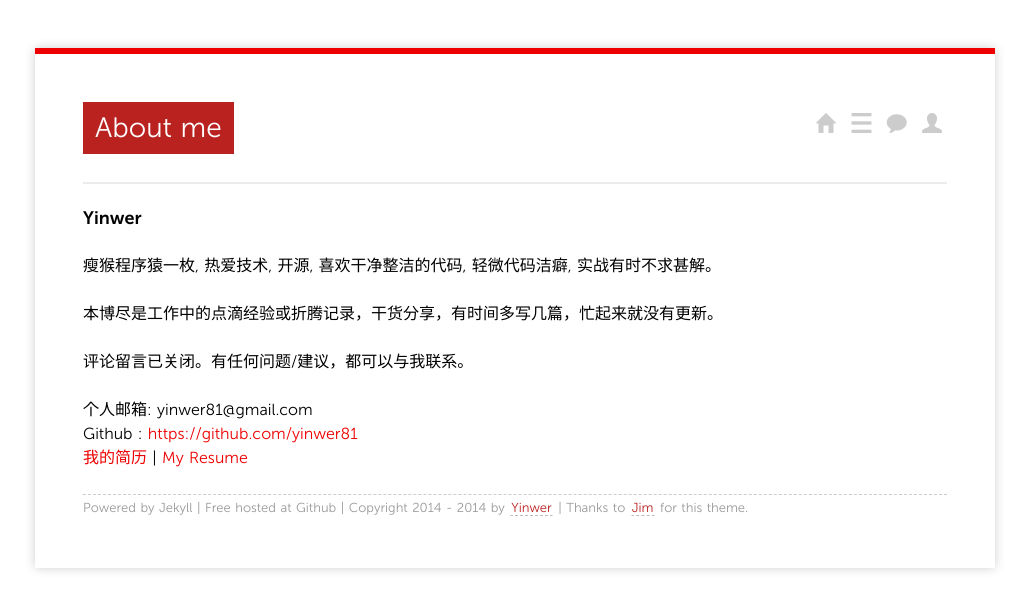
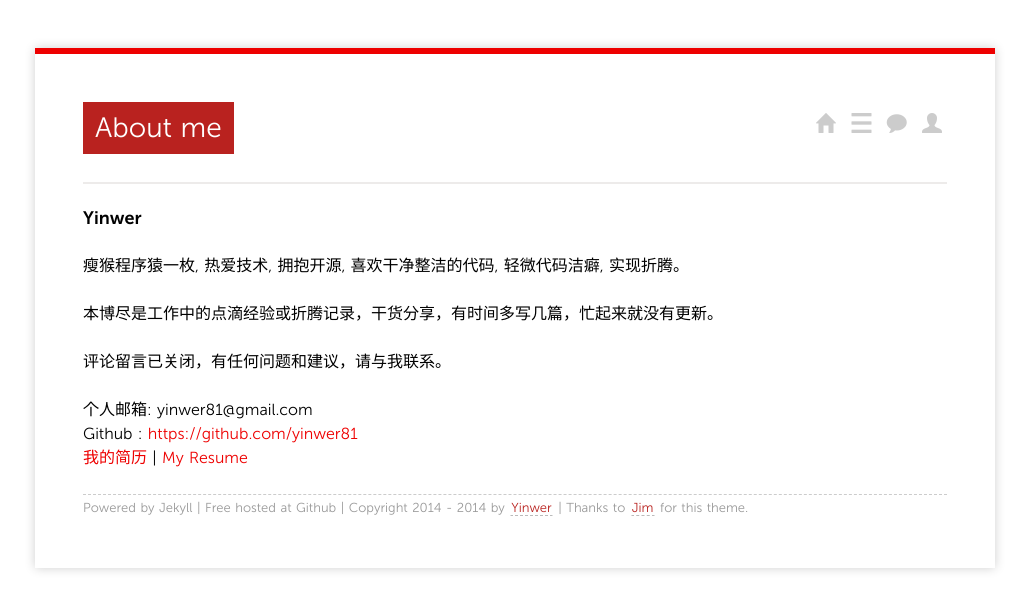
Before and after one commit to yinwer81/yinwer81.github.com, a Jekyll site: the page built from about/index.md, in a window 1280 px wide. Shown: the top 610 px of the page, without its empty margins (125-1154 px from the left). Built offline with Jekyll 4.4.1, drawn with Linux system fonts in a browser that asks for light colours; nearby versions of some CDN libraries; Markdown is read by kramdown in place of the engine named in the settings.

Commit message:
refresh about/index

```diff
--- a/about/index.md
+++ b/about/index.md
@@ -5,11 +5,11 @@ layout: page
 
 ###Yinwer
 
-瘦猴程序猿一枚, 热爱技术, 开源, 喜欢干净整洁的代码, 轻微代码洁癖, 实战有时不求甚解。<br />
+瘦猴程序猿一枚, 热爱技术, 拥抱开源, 喜欢干净整洁的代码, 轻微代码洁癖, 实现折腾。<br />
 
 本博尽是工作中的点滴经验或折腾记录，干货分享，有时间多写几篇，忙起来就没有更新。
 
-评论留言已关闭。有任何问题/建议，都可以与我联系。
+评论留言已关闭，有任何问题和建议，请与我联系。
 
 个人邮箱: yinwer81@gmail.com<br />
 Github : [https://github.com/yinwer81](https://github.com/yinwer81)<br />
```
